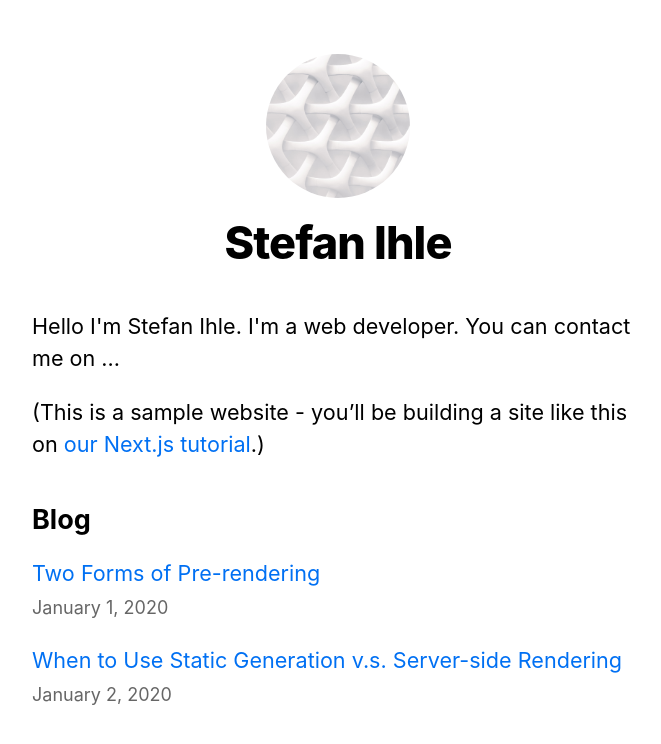
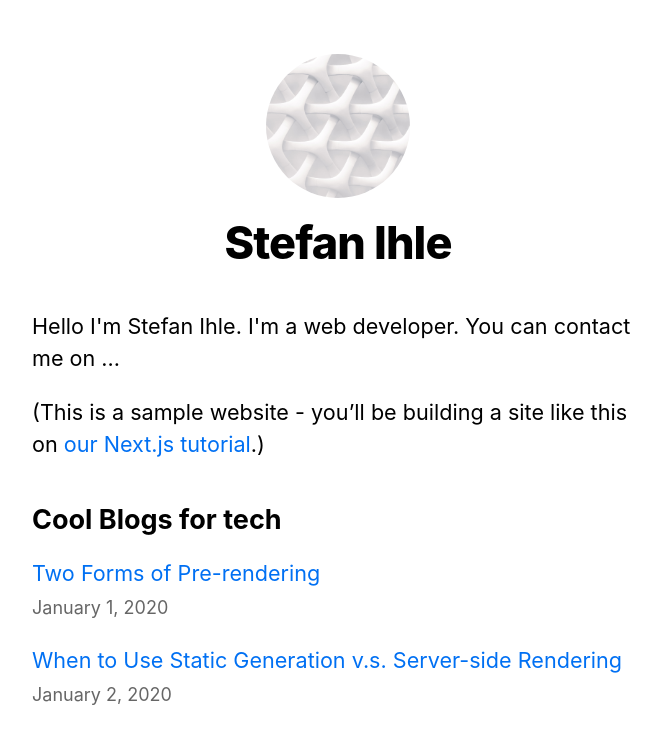
Before and after one commit to Consciously/con-nextjs-blog, a Next.js app: page / in a window 1280 px wide. Shown: the top 744 px of the page, without its empty margins (302-963 px from the left). Built offline with nearby package versions, Linux system fonts and the light colour scheme.

Commit message:
change index title

```diff
--- a/pages/index.js
+++ b/pages/index.js
@@ -31,7 +31,7 @@ export default function Home({ allPostsData }) {
 				</p>
 			</section>
 			<section className={`${utilStyles.headingMd} ${utilStyles.padding1px}`}>
-				<h2 className={utilStyles.headingLg}>Blog</h2>
+				<h2 className={utilStyles.headingLg}>Cool Blogs for tech</h2>
 				<ul className={utilStyles.list}>
 					{allPostsData.map(({ id, date, title }) => (
 						<li className={utilStyles.listItem} key={id}>
```
